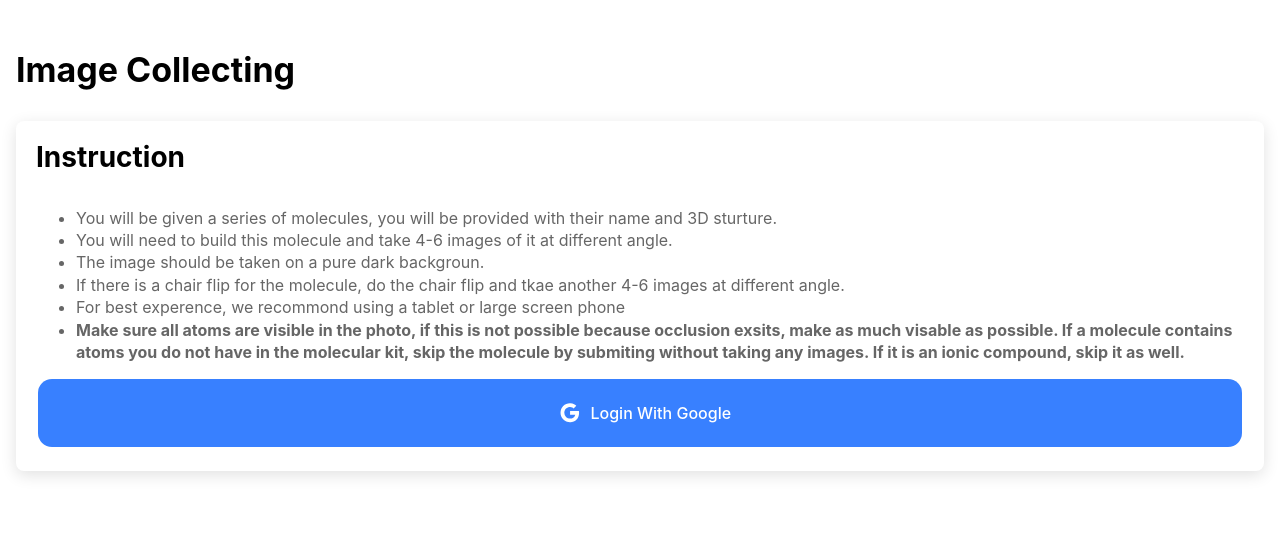
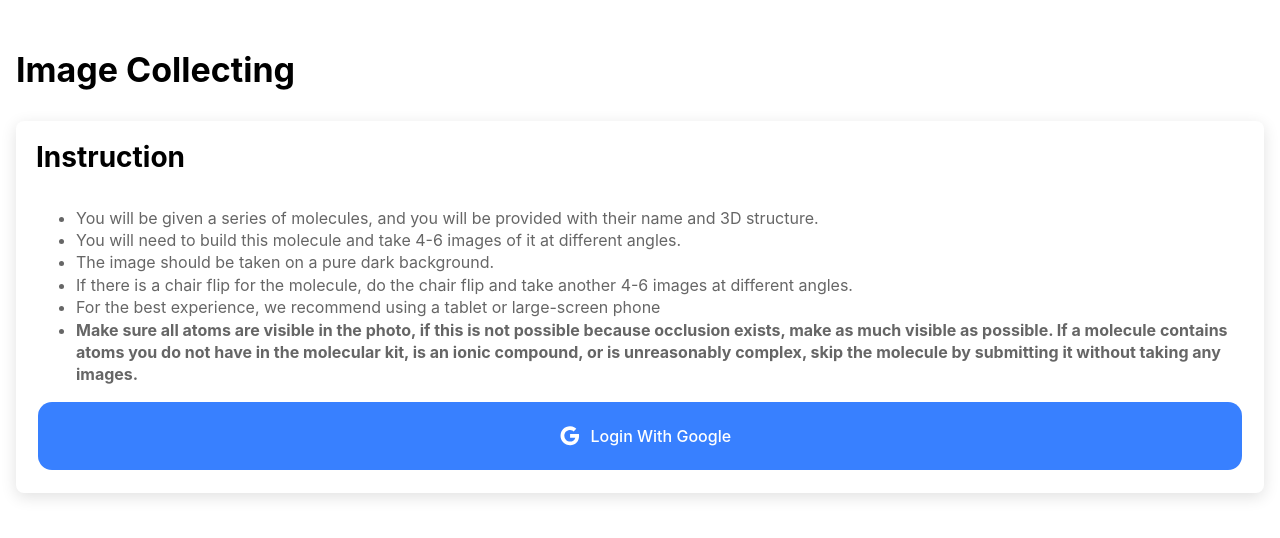
Before and after one commit to weathon/SMILES-collecting, a React (Vite) app in the folder image-collecting/: page /home in a window 1280 px wide. Shown: the top 538 px of the page. Built offline with nearby package versions, Linux system fonts and the light colour scheme.

Commit message:
grammarly

```diff
--- a/image-collecting/src/pages/Home.tsx
+++ b/image-collecting/src/pages/Home.tsx
@@ -26,18 +26,18 @@ const Home: React.FC = () => {
           </IonCardHeader>
 
           <IonCardContent>
-            <ul>
-              <li> You will be given a series of molecules, you will be provided with their name and 3D sturture.
+          <ul>
+              <li> You will be given a series of molecules, and you will be provided with their name and 3D structure.
               </li>
-              <li>You will need to build this molecule and take 4-6 images of it at different angle.</li>
-              <li>The image should be taken on a pure dark backgroun.</li>
+              <li>You will need to build this molecule and take 4-6 images of it at different angles.</li>
+              <li>The image should be taken on a pure dark background.</li>
               <li>
-                If there is a chair flip for the molecule, do the chair flip and tkae another 4-6 images at different angle.
+                If there is a chair flip for the molecule, do the chair flip and take another 4-6 images at different angles.
               </li>
               <li>
-                For best experence, we recommond using a tablet or large screen phone
+                For the best experience, we recommend using a tablet or large-screen phone
               </li>
-              <li> <b>Make sure all atoms are visible in the photo, if this is not possible because occlusion exsits, make as much visable as possible. If a molecule contains atoms you do not have in the molecular kit, skip the molecule by submiting without taking any images. If it is an ionic compound, skip it as well. </b></li>
+              <li> <b>Make sure all atoms are visible in the photo, if this is not possible because occlusion exists, make as much visible as possible. If a molecule contains atoms you do not have in the molecular kit, is an ionic compound, or is unreasonably complex, skip the molecule by submitting it without taking any images. </b></li>
             </ul>
             {/* <IonInput id="id">Volunteer ID:</IonInput> */}
             <IonButton expand="block" onClick={() => {
```
